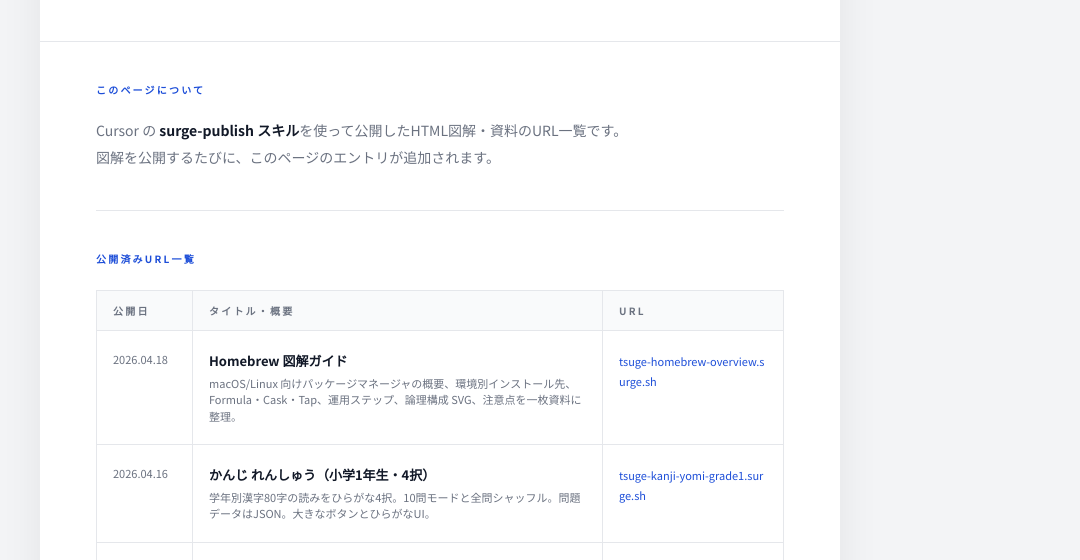
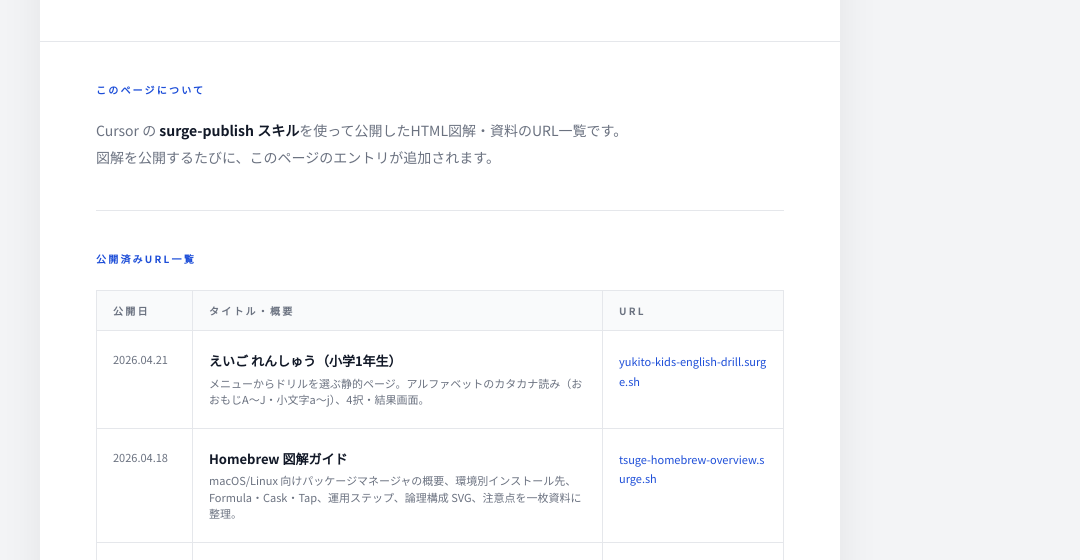
Before and after one commit to tsuge1031/My-First-Project, a plain HTML site: page dist/html/published-urls.html in a window 1280 px wide. Shown: the part 216-776 px from the top of the page, without its empty margins (200-1280 px from the left). Drawn offline with nearby package versions, Linux system fonts and the light colour scheme.

Commit message:
一覧更新

```diff
--- a/dist/html/published-urls.html
+++ b/dist/html/published-urls.html
@@ -72,6 +72,17 @@
 
       <!-- データ行 (surge-publish スキルがここに行を追加する) -->
       <!-- URL_LIST_START -->
+      <div class="grid grid-cols-[96px_1fr_180px] gap-0 border-x border-b border-rule text-[13px] hover:bg-wash transition-colors">
+        <div class="px-4 py-5 border-r border-rule text-[11px] text-quiet">2026.04.21</div>
+        <div class="px-4 py-5 border-r border-rule">
+          <p class="text-[13px] text-ink font-bold mb-1">えいご れんしゅう（小学1年生）</p>
+          <p class="text-[11px] text-quiet">メニューからドリルを選ぶ静的ページ。アルファベットのカタカナ読み（おおもじA〜J・小文字a〜j）、4択・結果画面。</p>
+        </div>
+        <div class="px-4 py-5">
+          <a href="https://yukito-kids-english-drill.surge.sh" target="_blank"
+             class="text-[11px] text-blue-700 hover:underline break-all">yukito-kids-english-drill.surge.sh</a>
+        </div>
+      </div>
       <div class="grid grid-cols-[96px_1fr_180px] gap-0 border-x border-b border-rule text-[13px] hover:bg-wash transition-colors">
         <div class="px-4 py-5 border-r border-rule text-[11px] text-quiet">2026.04.18</div>
         <div class="px-4 py-5 border-r border-rule">
@@ -272,7 +283,7 @@
 
   <footer class="flex justify-between items-center px-14 py-5 border-t border-rule text-[11px] text-quiet">
     <span>公開図解 URL 一覧</span>
-    <span id="last-updated">2026.04.18</span>
+    <span id="last-updated">2026.04.21</span>
   </footer>
 
 </div>
```
Also changed, not shown: src/published-urls.md (+1 -0 lines), 2 other files.
